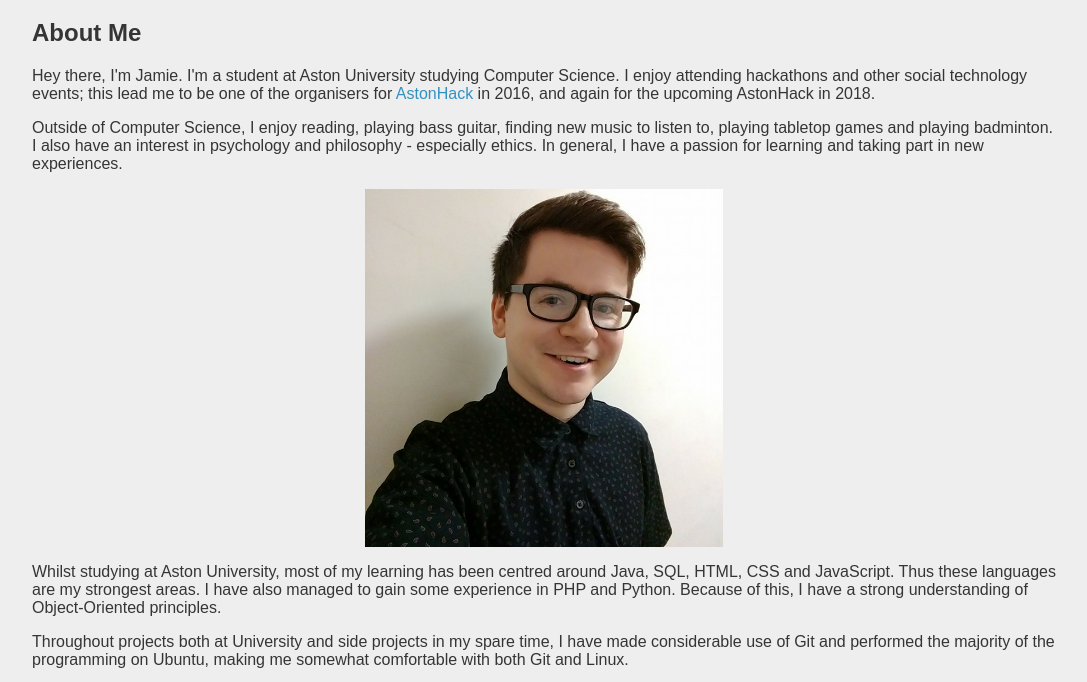
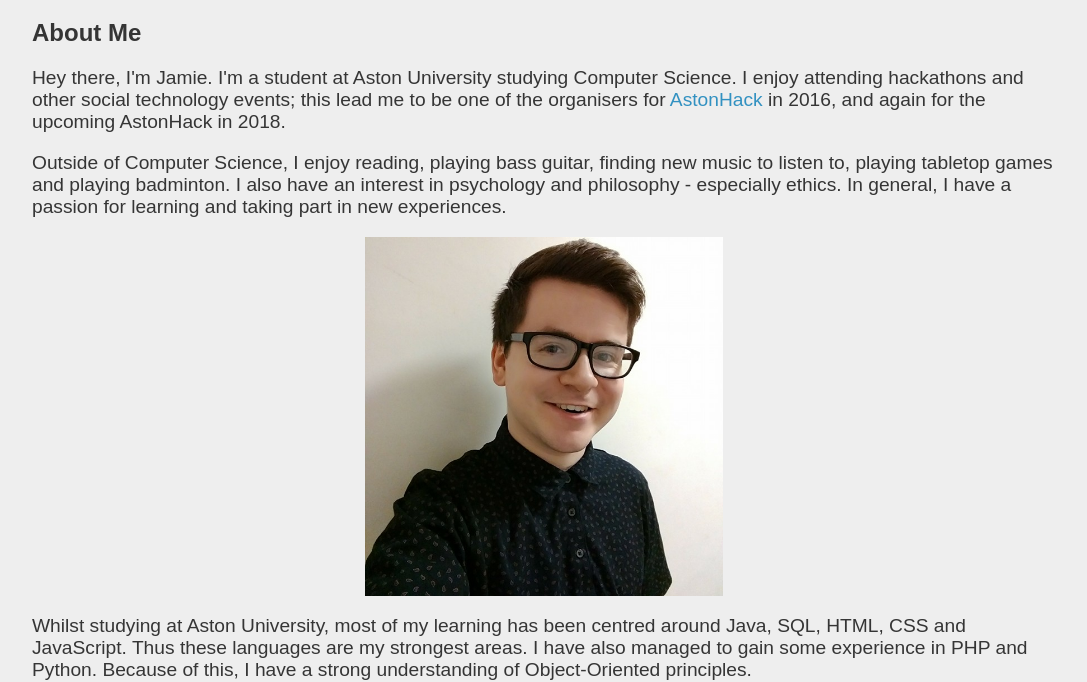
Before and after one commit to JRIngram/JRIngram.github.io, a plain HTML site: page index.html in a window 1280 px wide. Shown: the part 116-798 px from the top of the page, without its empty margins (96-1183 px from the left). Drawn offline with Linux system fonts and the light colour scheme.

Commit message:
Edited font size

```diff
--- a/styles/main.css
+++ b/styles/main.css
@@ -5,6 +5,10 @@ body{
 	font-size: 100%;
 	color: #353535;
 	background-color: #EEE;
+}
+
+section > p{
+	font-size: 1.2em;
 }
 
 header{
```
